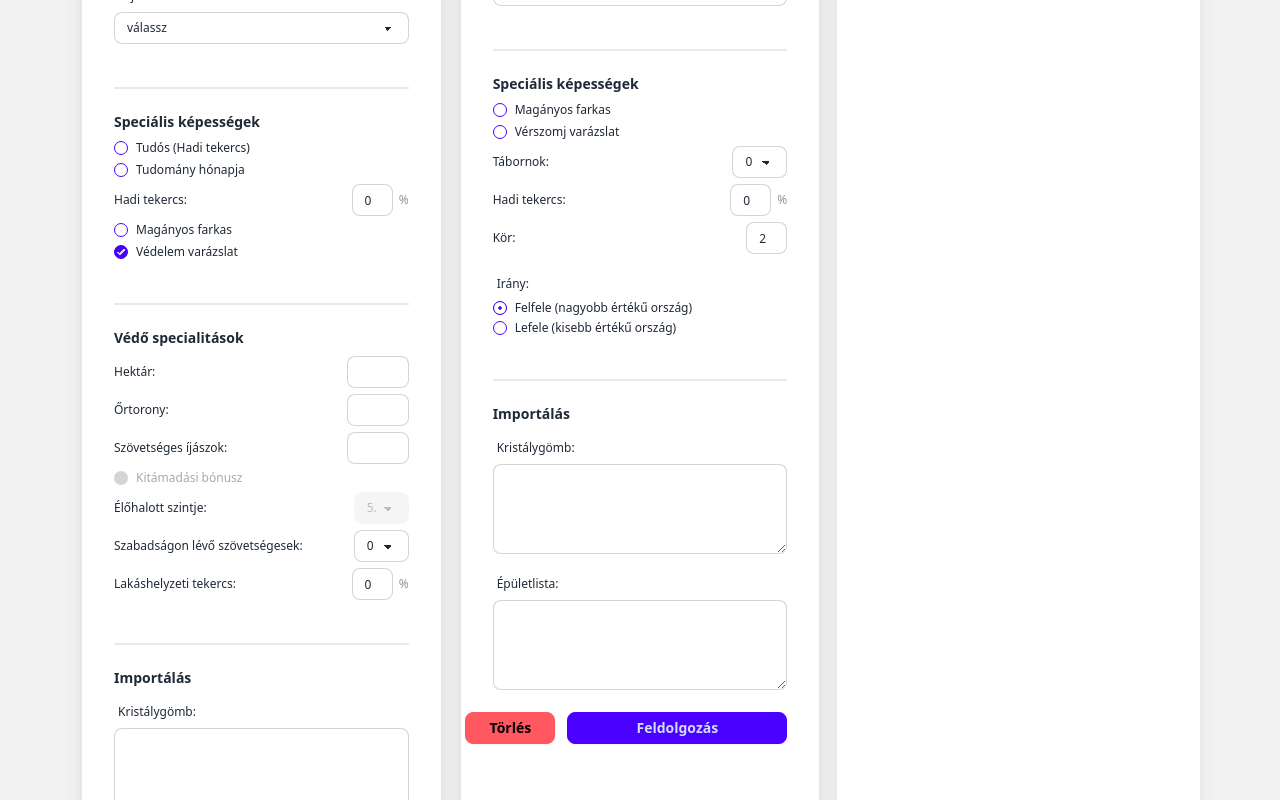
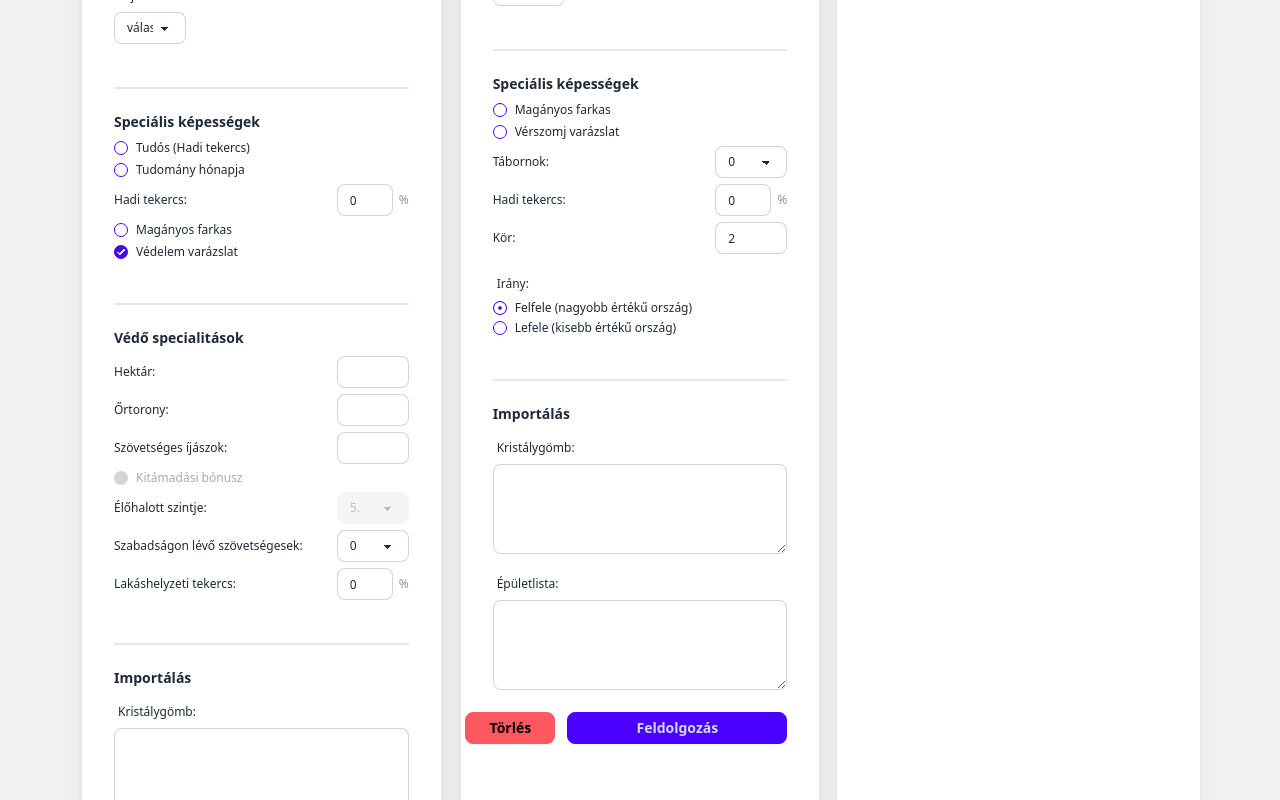
Before and after one commit to velvet07/hodito, a React app: page / in a window 1280 px wide. Shown: the part 780-1580 px from the top of the page. Built offline with nearby package versions, Linux system fonts and the light colour scheme.

Commit message:
Unify war input widths

```diff
--- a/src/components/WarCalculator.tsx
+++ b/src/components/WarCalculator.tsx
@@ -14,6 +14,8 @@ interface UnitInputProps {
   id: string;
 }
 
+const FIELD_WIDTH = '72px';
+
 const UnitInput: React.FC<UnitInputProps> = ({ label, value, onChange, id }) => {
   return (
     <div className="flex items-center justify-between gap-1.5">
@@ -29,7 +31,7 @@ const UnitInput: React.FC<UnitInputProps> = ({ label, value, onChange, id }) =>
           onChange(num);
         }}
         className="input input-bordered input-sm text-xs"
-        style={{ width: '62px', minWidth: '62px' }}
+        style={{ width: FIELD_WIDTH }}
       />
     </div>
   );
@@ -321,12 +323,13 @@ const WarCalculatorComponent: React.FC = () => {
                 <div className="divider"></div>
                 <div className="flex items-center justify-between gap-1.5">
                   <label className="text-xs font-medium label-text whitespace-nowrap">Katonai morál:</label>
-                  <div className="flex items-center gap-1.5">
+                  <div className="flex items-center gap-1.5" style={{ width: FIELD_WIDTH }}>
                     <input
                       type="text"
                       value={vedoSettings.katonai_moral}
                       onChange={(e) => updateVedoSettings({ katonai_moral: parseInt(e.target.value) || 75 })}
-                      className="input input-bordered input-sm w-full max-w-[6ch] text-xs"
+                      className="input input-bordered input-sm w-full text-xs"
+                      style={{ width: '100%' }}
                     />
                     <span className="text-xs text-base-content/50">%</span>
                   </div>
@@ -342,7 +345,8 @@ const WarCalculatorComponent: React.FC = () => {
                 <select
                   value={vedoSettings.faj}
                   onChange={(e) => updateVedoSettings({ faj: e.target.value as Race })}
-                  className="select select-bordered select-sm w-full text-xs"
+                  className="select select-bordered select-sm text-xs"
+                  style={{ width: FIELD_WIDTH }}
                 >
                   <option value="none">válassz</option>
                   <option value="elf">Elf</option>
@@ -373,12 +377,12 @@ const WarCalculatorComponent: React.FC = () => {
                   />
                   <div className="flex items-center justify-between gap-1.5">
                     <label className="text-xs font-medium label-text whitespace-nowrap">Hadi tekercs:</label>
-                    <div className="flex items-center gap-1.5">
+                  <div className="flex items-center gap-1.5" style={{ width: FIELD_WIDTH }}>
                       <input
                         type="text"
                         value={vedoSettings.tudos_szazalek}
                         onChange={(e) => updateVedoSettings({ tudos_szazalek: parseInt(e.target.value) || 0 })}
-                        className="input input-bordered input-sm w-full max-w-[6ch] text-xs"
+                      className="input input-bordered input-sm w-full text-xs"
                       />
                       <span className="text-xs text-base-content/50">%</span>
                     </div>
@@ -416,7 +420,8 @@ const WarCalculatorComponent: React.FC = () => {
                       value={vedoSettings.elohalott_szint || 5}
                       onChange={(e) => updateVedoSettings({ elohalott_szint: parseInt(e.target.value) })}
                       disabled={vedoSettings.faj !== 'elohalott'}
-                      className="select select-bordered select-sm w-full max-w-[8ch] text-xs"
+                    className="select select-bordered select-sm text-xs"
+                    style={{ width: FIELD_WIDTH }}
                     >
                       <option value="0">0</option>
                       <option value="1">1.</option>
@@ -432,7 +437,8 @@ const WarCalculatorComponent: React.FC = () => {
                       value={vedoSettings.szabadsagon_szovetsegesek || 0}
                       onChange={(e) => updateVedoSettings({ szabadsagon_szovetsegesek: parseInt(e.target.value) })}
                       disabled={vedoSettings.maganyos_farkas}
-                      className="select select-bordered select-sm w-full max-w-[8ch] text-xs"
+                    className="select select-bordered select-sm text-xs"
+                    style={{ width: FIELD_WIDTH }}
                     >
                       <option value="0">0</option>
                       <option value="1">1</option>
@@ -442,12 +448,12 @@ const WarCalculatorComponent: React.FC = () => {
                   </div>
                   <div className="flex items-center justify-between gap-1.5">
                     <label className="text-xs font-medium label-text whitespace-nowrap">Lakáshelyzeti tekercs:</label>
-                    <div className="flex items-center gap-1.5">
+                  <div className="flex items-center gap-1.5" style={{ width: FIELD_WIDTH }}>
                       <input
                         type="text"
                         value={vedoSettings.lakashelyzeti_tekercs}
                         onChange={(e) => updateVedoSettings({ lakashelyzeti_tekercs: parseInt(e.target.value) || 0 })}
-                        className="input input-bordered input-sm w-full max-w-[6ch] text-xs"
+                      className="input input-bordered input-sm w-full text-xs"
                       />
                       <span className="text-xs text-base-content/50">%</span>
                     </div>
@@ -564,7 +570,8 @@ const WarCalculatorComponent: React.FC = () => {
                 <select
                   value={tamadoSettings.faj}
                   onChange={(e) => updateTamadoSettings({ faj: e.target.value as Race })}
-                  className="select select-bordered select-sm w-full text-xs"
+                  className="select select-bordered select-sm text-xs"
+                  style={{ width: FIELD_WIDTH }}
                 >
                   <option value="none">válassz</option>
                   <option value="elf">Elf</option>
@@ -598,7 +605,8 @@ const WarCalculatorComponent: React.FC = () => {
                     <select
                       value={tamadoSettings.tabornok || 0}
                       onChange={(e) => updateTamadoSettings({ tabornok: parseInt(e.target.value) })}
-                      className="select select-bordered select-sm w-full max-w-[8ch] text-xs"
+                      className="select select-bordered select-sm text-xs"
+                      style={{ width: FIELD_WIDTH }}
                     >
                       {[0, 1, 2, 3, 4, 5, 6, 7, 8].map(num => (
                         <option key={num} value={num}>{num}</option>
@@ -607,12 +615,12 @@ const WarCalculatorComponent: React.FC = () => {
                   </div>
                   <div className="flex items-center justify-between gap-1.5">
                     <label className="text-xs font-medium label-text whitespace-nowrap">Hadi tekercs:</label>
-                    <div className="flex items-center gap-1.5">
+                    <div className="flex items-center gap-1.5" style={{ width: FIELD_WIDTH }}>
                       <input
                         type="text"
                         value={tamadoSettings.tudos_szazalek}
                         onChange={(e) => updateTamadoSettings({ tudos_szazalek: parseInt(e.target.value) || 0 })}
-                        className="input input-bordered input-sm w-full max-w-[6ch] text-xs"
+                        className="input input-bordered input-sm w-full text-xs"
                       />
                       <span className="text-xs text-base-content/50">%</span>
                     </div>
@@ -623,7 +631,8 @@ const WarCalculatorComponent: React.FC = () => {
                       type="text"
                       value={tamadoSettings.kor || 2}
                       onChange={(e) => updateTamadoSettings({ kor: parseInt(e.target.value) || 2 })}
-                      className="input input-bordered input-sm w-full max-w-[6ch] text-xs"
+                      className="input input-bordered input-sm text-xs"
+                      style={{ width: FIELD_WIDTH }}
                     />
                   </div>
                   <div className="pt-2">
```
